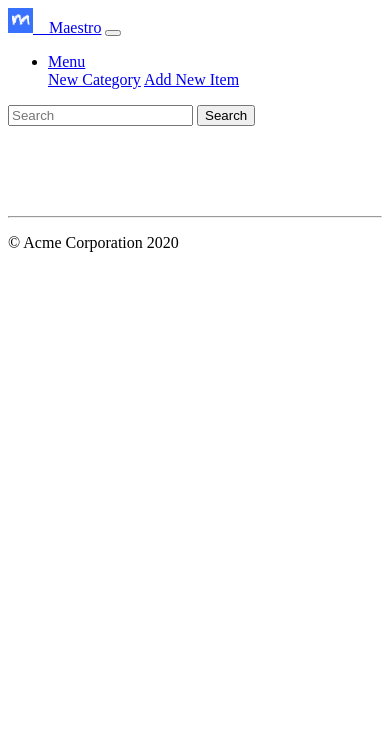
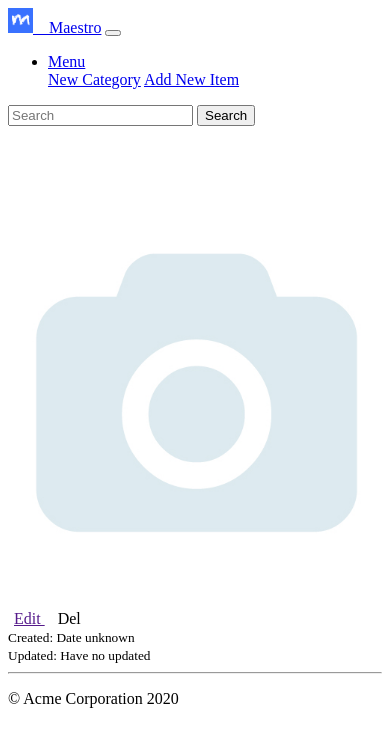
Before and after one commit to lex-pex/maestro, a Symfony app: template templates/items/show.html.twig in a window 390 px wide. Shown: the top 747 px of the page. Run offline with Twig, Linux system fonts and the light colour scheme; the template is opened without the code that fills it, so the values that code supplies are empty; some libraries are stand-ins or nearby versions.

Commit message:
add:show-path-template|fx:template-guest-pkg

```diff
--- a/templates/items/show.html.twig
+++ b/templates/items/show.html.twig
@@ -1,13 +1,38 @@
-{% extends 'layouts/base.html.twig' %}
+{% extends 'layouts/app.html.twig' %}
 {% block title %}{% if title is defined %}{{ title }}{% endif %}{% endblock %}
-{% block content %}
+{% block main %}
 <div class="container">
     <div class="row justify-content-center">
         <div class="col-md-6">
             <div class="card m-1">
-                <div class="card-header text-center"><h6>{{ item.title }}</h6></div>
-                <div class="card-body"><p>{{ item.text }}</p></div>
-                <div class="card-footer"><small><a href="{{ path('category', {alias: categories[item.categoryId].alias}) }}">{{ categories[item.categoryId].name }}</a></small></div>
+                <div class="card-header">
+                    <div class="row">
+                        <div class="col-2">{{ item.id }}</div>
+                        <div class="col-10"><h6>{{ item.title }}</h6></div>
+                    </div>
+                </div>
+                <div class="card-body">
+                    <p><img src="{{ item.image ? asset(item.image) : asset('img/empty.jpg') }}" width="100%"/></p>
+                    <p>{{ item.text }}</p>
+                </div>
+                <div class="card-footer">
+                    <div class="row">
+                        <div class="col-6">
+                            <a href="{# path('items.edit', item) #}" class="btn btn-sm btn-outline-primary" style="padding: 0 6px 0 6px;"> Edit </a>
+                            <a onclick="event.preventDefault();deleteConfirm('{{ item.id }}', '{{ item.title }}', '$item')"
+                                  data-toggle="modal" data-target="#modal-default"
+                                  class="btn btn-sm btn-outline-danger text-danger" style="padding:0 8px 0 7px"> Del </a>
+                        </div>
+                        <div class="col-6 text-right">
+                            <small>
+                                Created:
+                                {{ item.createdAt ? item.createdAt.format('y-m-d H:i') : 'Date unknown' }}<br/>
+                                Updated:
+                                {{ item.updatedAt ? item.updatedAt.format('y-m-d H:i') : 'Have no updated' }}
+                            </small>
+                        </div>
+                    </div>
+                </div>
             </div>
         </div>
     </div>
--- a/templates/layouts/base.html.twig
+++ b/templates/layouts/base.html.twig
@@ -13,9 +13,7 @@
                 </ul>
             </div>
             <div class="col-md-10 col-sm-12 pl-0 pr-3">
-                <div class="jumbotron">
-                    <div class="container"></div>
-                </div>
+                <div style="width:100%;height:50px;background:#f9f9f9"></div>
                 {% block content %}{% endblock %}
             </div>
         </div>
```
Also changed, not shown: src/Controller/GuestController.php (+4 -4 lines), src/Controller/ItemController.php (+28 -0 lines), templates/guest/index.html.twig (renamed from templates/index.html.twig, +11 -2 lines), templates/guest/item.html.twig (added, +18 -0 lines).
